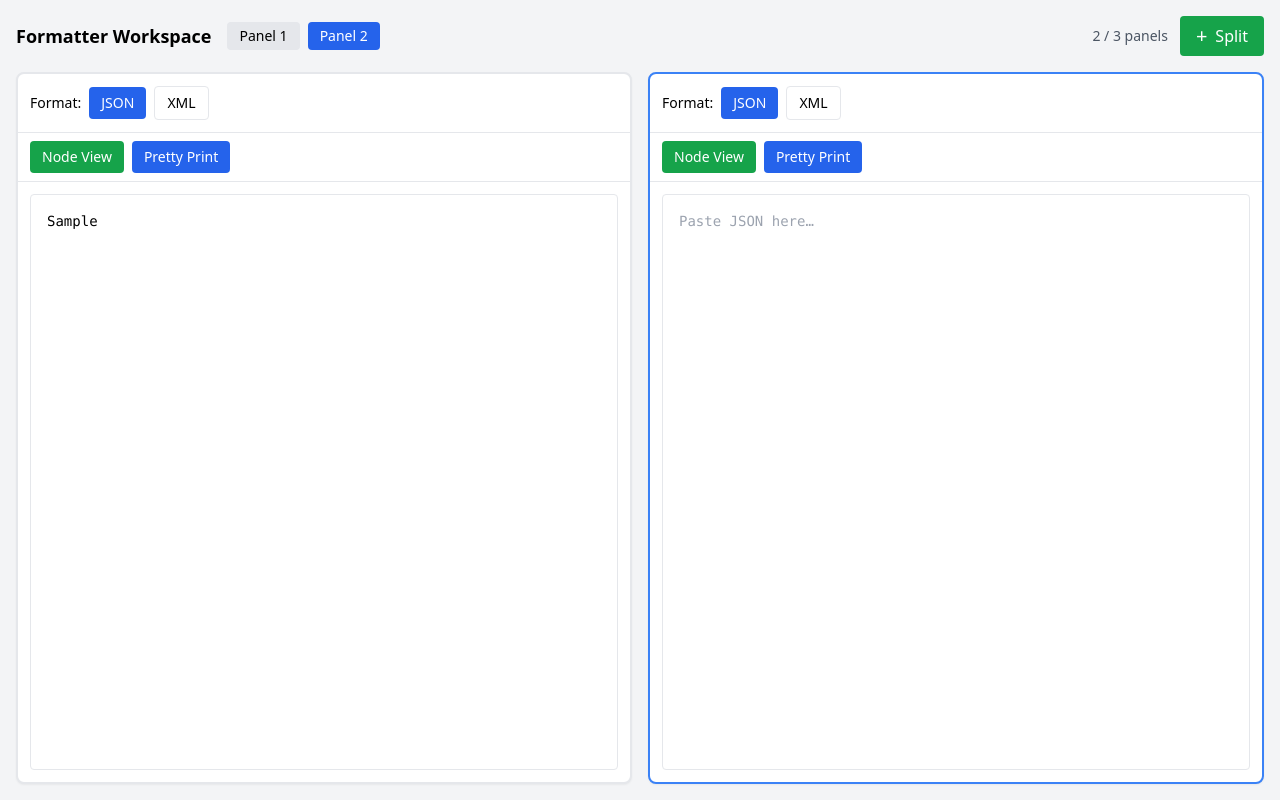
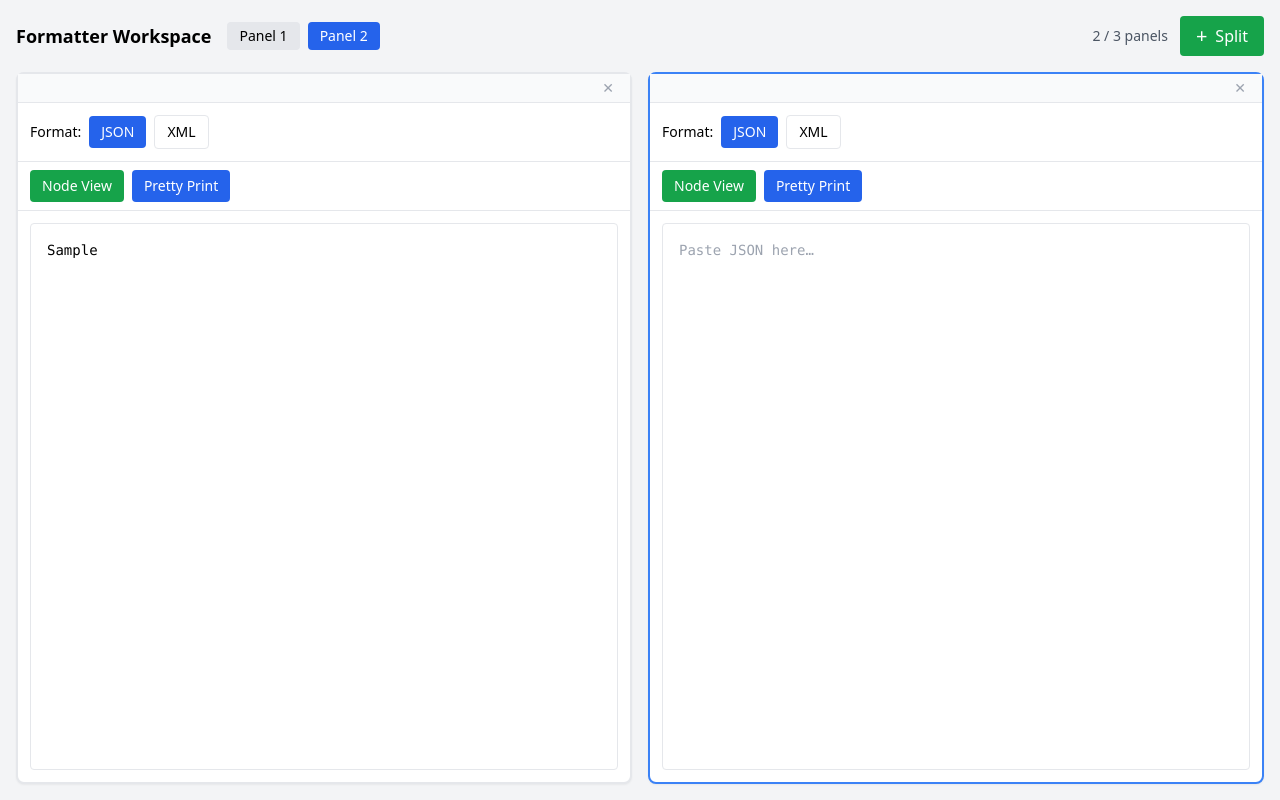
Before and after one commit to maggie-r-m-88/formatter-workspace, a Nuxt app: page / in a window 1280 px wide. Both pictures are taken after typing "Sample" into the empty fields and a click on the button "Add new panel". Built offline with nearby package versions, Linux system fonts and the light colour scheme.

Commit message:
Add exit button

```diff
--- a/app/pages/index.vue
+++ b/app/pages/index.vue
@@ -56,6 +56,18 @@
         :class="store.activePanelId === panel.id ? 'border-blue-500' : 'border-gray-200'"
         @click="store.setActivePanel(panel.id)"
       >
+        <!-- Thin header with close button -->
+        <div class="px-3 py-1 border-b flex justify-end items-center flex-shrink-0 bg-gray-50">
+          <button
+            v-if="store.panelCount > 1"
+            @click.stop="store.removePanel(panel.id)"
+            class="w-5 h-5 flex items-center justify-center text-gray-400 hover:text-gray-600 hover:bg-gray-200 rounded text-sm"
+            title="Close panel"
+          >
+            ✕
+          </button>
+        </div>
+
         <!-- Format selector and search -->
         <div class="p-3 border-b flex gap-2 items-center flex-shrink-0">
           <div class="flex gap-2 items-center flex-1">
@@ -86,6 +98,14 @@
 
           <!-- Search box - only show in node view -->
           <div v-if="panel.mode === 'tree'" class="flex gap-2 items-center">
+            <button
+              v-if="panel.activeSearchQuery"
+              @click.stop="clearSearch(panel.id)"
+              class="px-2 py-1.5 border rounded hover:bg-gray-100 text-sm"
+              title="Clear search"
+            >
+              Clear
+            </button>
             <input
               :value="panel.searchInput"
               @input="updatePanelSearchInput(panel.id, ($event.target as HTMLInputElement).value)"
@@ -119,14 +139,6 @@
               title="Next match"
             >
               ↓
-            </button>
-            <button
-              v-if="panel.activeSearchQuery"
-              @click.stop="clearSearch(panel.id)"
-              class="px-2 py-1 border rounded hover:bg-gray-100 text-sm"
-              title="Clear search"
-            >
-              ✕
             </button>
           </div>
         </div>
@@ -217,7 +229,7 @@
 </template>
 
 <script setup lang="ts">
-import { computed, onMounted, nextTick } from 'vue'
+import { onMounted, nextTick } from 'vue'
 import JsonNode from '~/components/JsonNode.vue'
 import XmlNode from '~/components/XmlNode.vue'
 import { formatJson, formatXml } from '~/lib/formatters'
```
